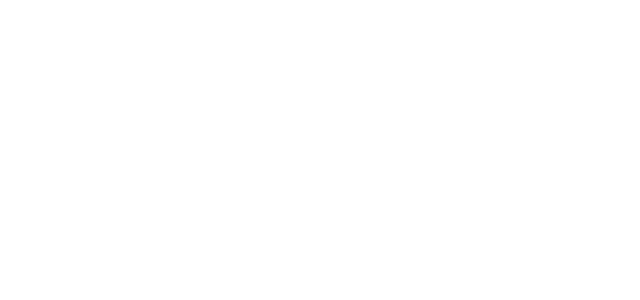
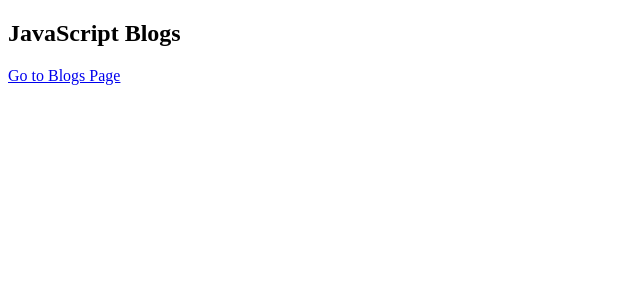
Before and after one commit to farzeen-ali/Nuxt-JS-Full-Stack-Course-2025-The-Techzeen, a Nuxt app: page /blogs/javascript in a window 1280 px wide. Before the commit this address had no page. Shown: the top 300 px of the page, without its empty margins (0-640 px from the left). Built offline with nearby package versions, Linux system fonts and the light colour scheme.

Commit message:
Catch All Routes (Slug)

```diff
--- /dev/null
+++ b/app/pages/blogs/[...slug].vue
@@ -0,0 +1,8 @@
+<script setup>
+    const route = useRoute();
+</script>
+<template>
+    <h2>Oops! Page not Found!</h2>
+    <p>You tried to access: <strong> {{ route.params.slug.join('/') }} </strong> </p>
+    <p>Go back to <NuxtLink to="/blogs">Blogs Page</NuxtLink> </p>
+</template>
--- /dev/null
+++ b/app/pages/blogs/index.vue
@@ -0,0 +1,7 @@
+<template>
+    <div>
+        <h2>Blogs</h2>
+        <NuxtLink to="/blogs/javascript">JavaScript</NuxtLink> <br>
+        <NuxtLink to="/blogs/nuxt">Nuxt JS</NuxtLink> <br>
+    </div>
+</template>
--- /dev/null
+++ b/app/pages/blogs/javascript.vue
@@ -0,0 +1,6 @@
+<template>
+    <div>
+        <h2>JavaScript Blogs</h2>
+        <NuxtLink to="/blogs">Go to Blogs Page</NuxtLink>
+    </div>
+</template>
--- /dev/null
+++ b/app/pages/blogs/nuxt.vue
@@ -0,0 +1,6 @@
+<template>
+    <div>
+        <h2>Nuxt JS Blogs</h2>
+        <NuxtLink to="/blogs">Go to Blogs Page</NuxtLink>
+    </div>
+</template>
--- a/app/pages/index.vue
+++ b/app/pages/index.vue
@@ -3,6 +3,7 @@
         <h2>Home Page</h2>
         <!-- <a href="/contact">Contact</a> -->
          <NuxtLink to="/contact">Contact</NuxtLink> <br>
-         <NuxtLink to="/products">Products</NuxtLink>
+         <NuxtLink to="/products">Products</NuxtLink> <br>
+         <NuxtLink to="/blogs">Blogs</NuxtLink>
     </div>
 </template>
```
